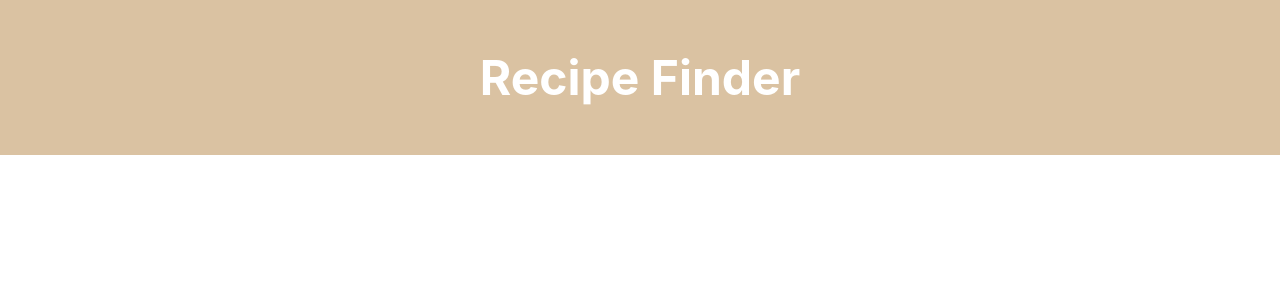
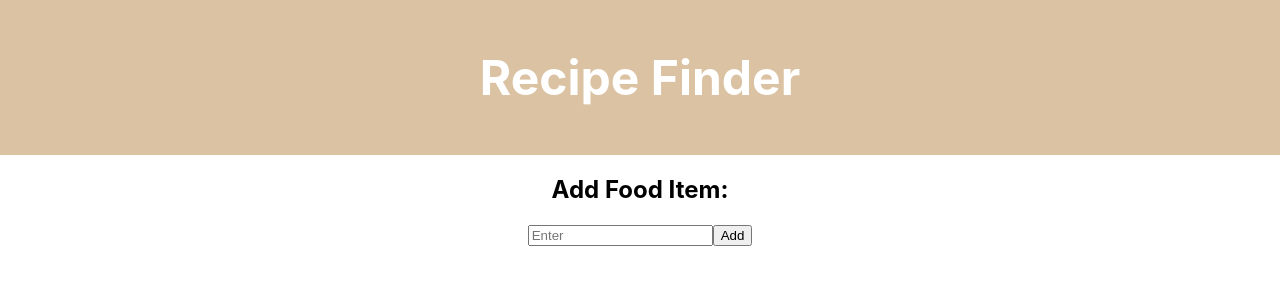
Before and after one commit to mahirkhan0828/RecipeFinder, a React (Create React App) app: page / in a window 1280 px wide. Shown: the top 300 px of the page. Built offline with nearby package versions, Linux system fonts and the light colour scheme.

Commit message:
Made skeleton (No API call yet)

```diff
--- a/src/App.js
+++ b/src/Components/App/App.js
@@ -1,13 +1,21 @@
 import './App.css';
 import React from 'react';
+import { Itemlist } from '../ItemList/Itemlist';
 
 export class App extends React.Component{
+  constructor(props){
+    super(props);
+  }
+
+
   render(){
     return (
       <div className="App">
         <div className = "header">
           <h1>Recipe Finder</h1>
         </div>
+        <Itemlist></Itemlist>
+
       </div>
     );
   }
--- /dev/null
+++ b/src/Components/ItemList/Itemlist.css
@@ -0,0 +1,3 @@
+.Itemslist {
+  text-align: center;
+}
--- /dev/null
+++ b/src/Components/ItemList/Itemlist.js
@@ -0,0 +1,78 @@
+import './Itemlist.css';
+import React from 'react';
+
+export class Itemlist extends React.Component{
+  constructor(props){
+    super(props);
+    this.state = {
+        item : "",
+        itemList : [],
+        currId: 1
+    }
+  }
+  updateInput(itemId, itemName){
+        this.setState({
+            [itemId]: itemName
+        })
+  }
+  addFoodItem(){
+      const newItem = {
+          id: this.state.currId,
+          name: this.state.item
+      };
+      this.state.itemList.push(newItem);
+      this.setState({
+          item: "",
+          currId: this.state.currId + 1
+    })
+  }
+
+  deleteFoodItem(id){
+      this.setState({
+          itemList: this.state.itemList.filter(foodItem => foodItem.id !== id)
+      })
+
+  }
+  retrieveRecipes(){
+    // Will call for API here
+  }
+
+  showRecipeButton(){
+      if (this.state.itemList.length > 0){
+          return (
+                <button onClick = {() => this.retrieveRecipes()}>Find Recipes</button>
+          )
+      }
+  }
+
+  render(){
+    return (
+      <div className = "Itemslist">
+          <div>
+              <h2>Add Food Item:</h2>
+              <input
+              type = "text"
+              placeholder = "Enter"
+              value = {this.state.item}
+              onChange={e=> this.updateInput("item", e.target.value)}
+              />
+              <button onClick = {() => this.addFoodItem()}>Add</button>
+          </div>
+          <ul>
+              {this.state.itemList.map(foodItem =>{
+                  return (
+                      <ul key = {foodItem.id}>
+                        {foodItem.name}
+                        <button onClick = {() => this.deleteFoodItem(foodItem.id)}>X</button>
+                      </ul>
+                  )
+              }
+              )}
+          </ul>
+          {this.showRecipeButton()}
+
+      </div>
+    );
+  }
+
+}
--- a/src/index.js
+++ b/src/index.js
@@ -1,7 +1,7 @@
 import React from 'react';
 import ReactDOM from 'react-dom';
 import './index.css';
-import App from './App';
+import {App} from '../src/Components/App/App';
 import reportWebVitals from './reportWebVitals';
 
 ReactDOM.render(
```
Also changed, not shown: src/Components/App/App.css (renamed from src/App.css), 1 other file (tests, documents, lock files or other folders).
